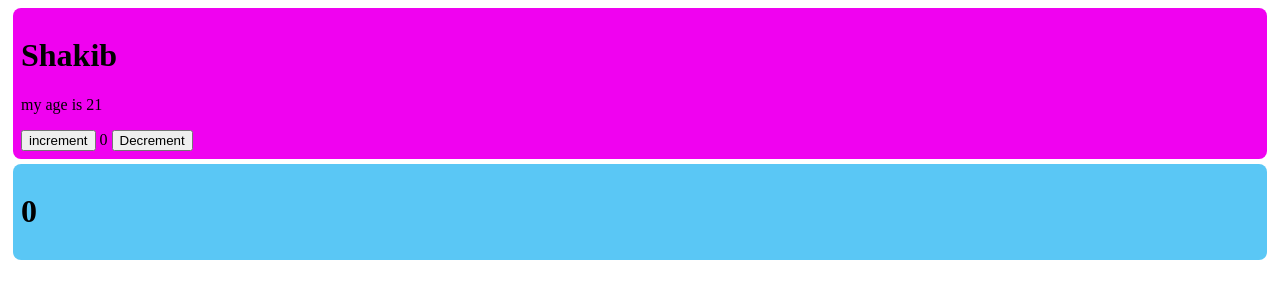
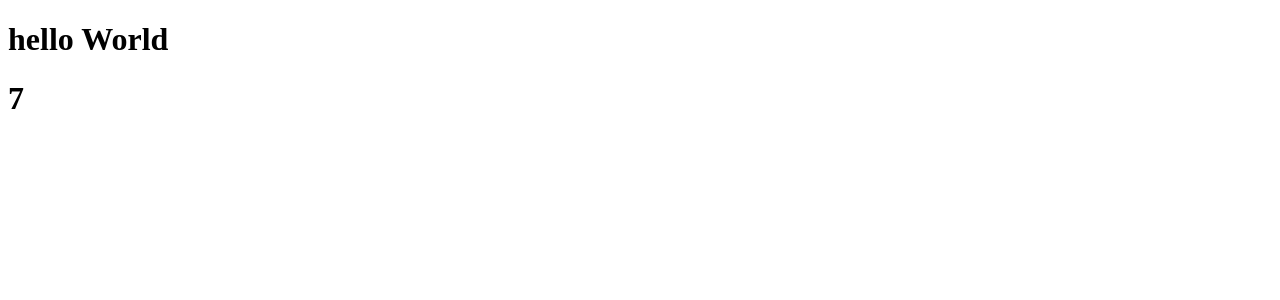
Before and after one commit to mdshakib771575-maker/React-F.p-Next_level, a React (Vite) app: page / in a window 1280 px wide. Shown: the top 300 px of the page. Built offline with nearby package versions, Linux system fonts and the light colour scheme.

Commit message:
implement useEffect and Clener function

```diff
--- a/src/App.jsx
+++ b/src/App.jsx
@@ -31,8 +31,8 @@
 
 
 // import { useState } from 'react'
-import { useState } from 'react'
-import './App.css'
+
+// import './App.css'
 // import Card from './components/Card'
 // const members = [
 //   { Name: "Shakib", age: 21 },
@@ -77,29 +77,90 @@ import './App.css'
 // way-3
 
 // import { useState } from 'react'
+// import './App.css'
+// import Display from './components/Display'
+// import TestComponet from './TestComponet'
+// import Counter_provider from './provider/Counter_provider'
+
+// function App() {
+
+// //  let [name, setName] = useState("");
+
+//   // const handalSubmit = (e) => {
+//   //   // console.log(e)
+//   //   e.preventDefault()
+//   //   console.log(name)
+//   // }
+
+//   return (
+
+//     <Counter_provider>
+//       {/* <form onSubmit={handalSubmit}>
+//         <input type="text" onChange={(e)=>setName(e.target.value)}/>
+//         <button type='submit'>submit</button>
+//       </form> */}
+//       <TestComponet ></TestComponet>
+//       <Display></Display>
+
+//       </Counter_provider>
+
+
+//   )
+// }
+
+// export default App
+
+// way -4
+
+// import { useEffect, useState } from 'react'
+// import './App.css'
+// function App() {
+//   const [count,setCount]=useState(0)
+//   const [Anothercount,setAnotherCount]=useState(0)
+// useEffect(()=>{
+// console.log(count);
+// },[count])
+
+//   return (
+
+//     <>
+//     <h1>hello World</h1>
+//     <button onClick={()=>setCount(count+1)}>click button {count}</button>
+//     <button onClick={()=>setAnotherCount(Anothercount+1)}>Anoteherclick button {Anothercount}</button>
+//     </>
+
+
+//   )
+// }
+
+// export default App
+
+
+
+import { useEffect, useState } from 'react'
 import './App.css'
-import Display from './components/Display'
-import TestComponet from './TestComponet'
+function App() {
 
-function App() {
-  let [count, setCount] = useState(0)
-//  let [name, setName] = useState("");
+  const [secont, SetSecond] = useState(0)
 
-  // const handalSubmit = (e) => {
-  //   // console.log(e)
-  //   e.preventDefault()
-  //   console.log(name)
-  // }
+  useEffect(() => {
+   const timerId = setInterval(() => {
+      SetSecond((prev) => prev + 1);
+
+    },1000)
+    return ()=>clearInterval(timerId)
+  }, []);
+
 
   return (
+
     <>
-      {/* <form onSubmit={handalSubmit}>
-        <input type="text" onChange={(e)=>setName(e.target.value)}/>
-        <button type='submit'>submit</button>
-      </form> */}
-      <TestComponet count={count} setCount={setCount}></TestComponet>
-      <Display count={count}></Display>
+      <h1>hello World</h1>
+      <h1>{secont}</h1>
+
     </>
+
+
   )
 }
 
--- a/src/TestComponet.jsx
+++ b/src/TestComponet.jsx
@@ -1,7 +1,9 @@
+import { use } from "react";
+import { CounterContext } from "./provider/Counter_provider";
 
 let age = 21;
-const TestComponet = ({count, setCount}) => {
-
+const TestComponet = () => {
+    const { count, setCount } = use(CounterContext)
 
     const haldalIncrement = () => {
         setCount(count + 1)
--- a/src/components/Display.jsx
+++ b/src/components/Display.jsx
@@ -1,9 +1,11 @@
 // import React from 'react';
+import NestedDis from "./NestedDis";
 import "./Style.css"
-const Display = ({count}) => {
+const Display = () => {
     return (
         <div className="style-dis">
-            <h1 >{count}</h1>
+            <h1 >nested child</h1>
+            <NestedDis></NestedDis>
         </div>
     );
 };
--- /dev/null
+++ b/src/components/NestedDis.jsx
@@ -0,0 +1,14 @@
+import { use } from "react";
+import "./Style.css"
+import { CounterContext } from "../provider/Counter_provider";
+const NestedDis = () => {
+    const {count}=use(CounterContext)
+    return (
+        <div className="style">
+            <h2>this is nested</h2>
+            <h1>{count}</h1>
+        </div>
+    );
+};
+
+export default NestedDis;
--- /dev/null
+++ b/src/provider/Counter_provider.jsx
@@ -0,0 +1,15 @@
+import { createContext, useState } from "react";
+
+// eslint-disable-next-line react-refresh/only-export-components
+export const CounterContext = createContext()
+
+const Counter_provider = ({ children }) => {
+    let [count, setCount] = useState(0)
+    return (
+        <CounterContext.Provider value={{ count, setCount }}>
+            {children}
+        </CounterContext.Provider>
+    );
+};
+
+export default Counter_provider;
```
